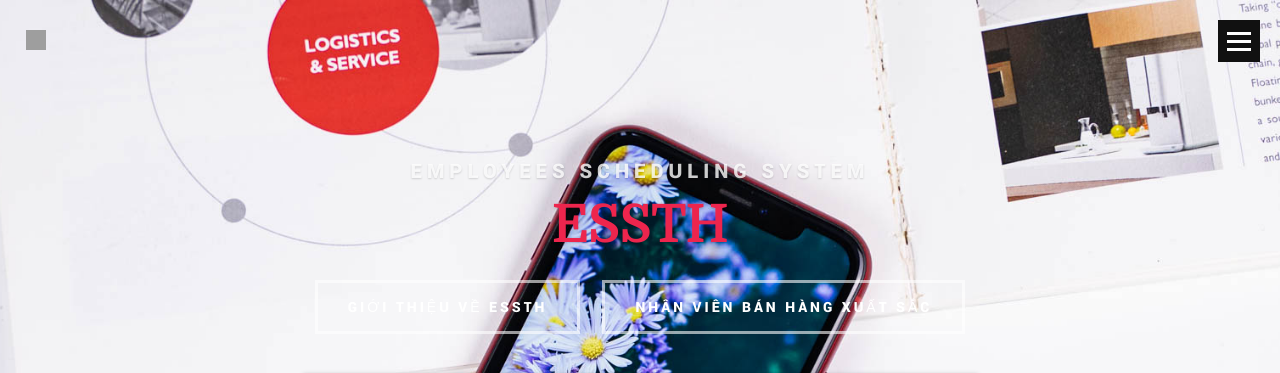
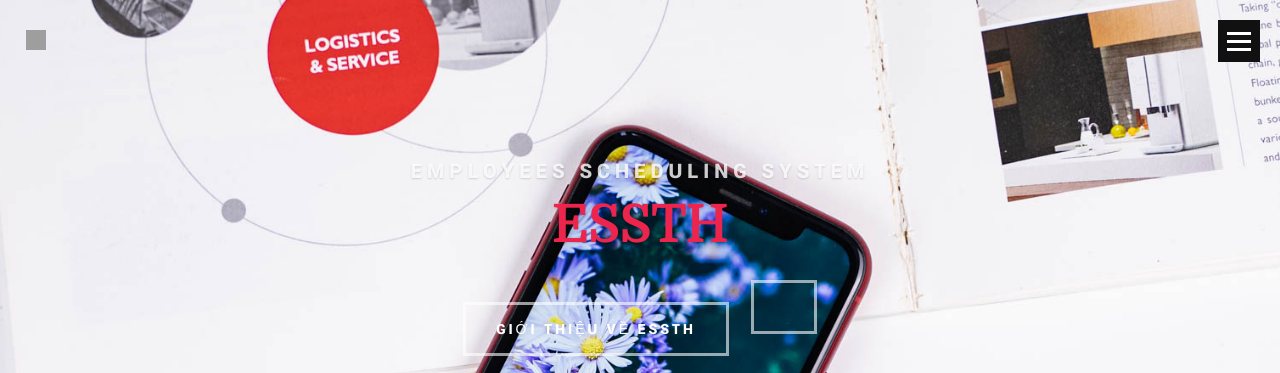
Before and after one commit to TrongHuu9706/essth_1, a PHP site: page / in a window 1280 px wide. Shown: the top 373 px of the page. Run offline with PHP 8.4, Linux system fonts and the light colour scheme; some web fonts are replaced; grey boxes are pictures that could not be loaded.

Commit message:
Update index.php

```diff
--- a/includes/index.php
+++ b/includes/index.php
@@ -8,7 +8,7 @@
    <header class="main-header">
 
    	<div class="logo">
-	      <a href="../index.php">Hệ Thống Hỗ Trợ Bán Hàng</a>
+	      <a href="../index.php">Hệ Thống</a>
 	   </div>
 
 	   <a class="menu-toggle" href="../index.php"><span>Menu</span></a>
@@ -39,7 +39,7 @@
 
 					<div class="buttons">
 						<a class="button stroke smoothscroll animate-intro" href="#features" title="">Giới thiệu về ESSTH</a>
-						<a class="button stroke smoothscroll animate-intro" href="#download" title="">Nhân viên bán hàng xuất sắc</a>
+						<a class="button stroke smoothscroll animate-intro" href="#download" title=""></a>
 					</div>
 					<img src="../assets/images/img-dif/tenor.gif" class="animate-intro"  title="ESSTH" alt="loading" style="max-width: 675px" height="250px" style="opacity:0.7">
 			  	</div> <!-- /twelve -->
```
